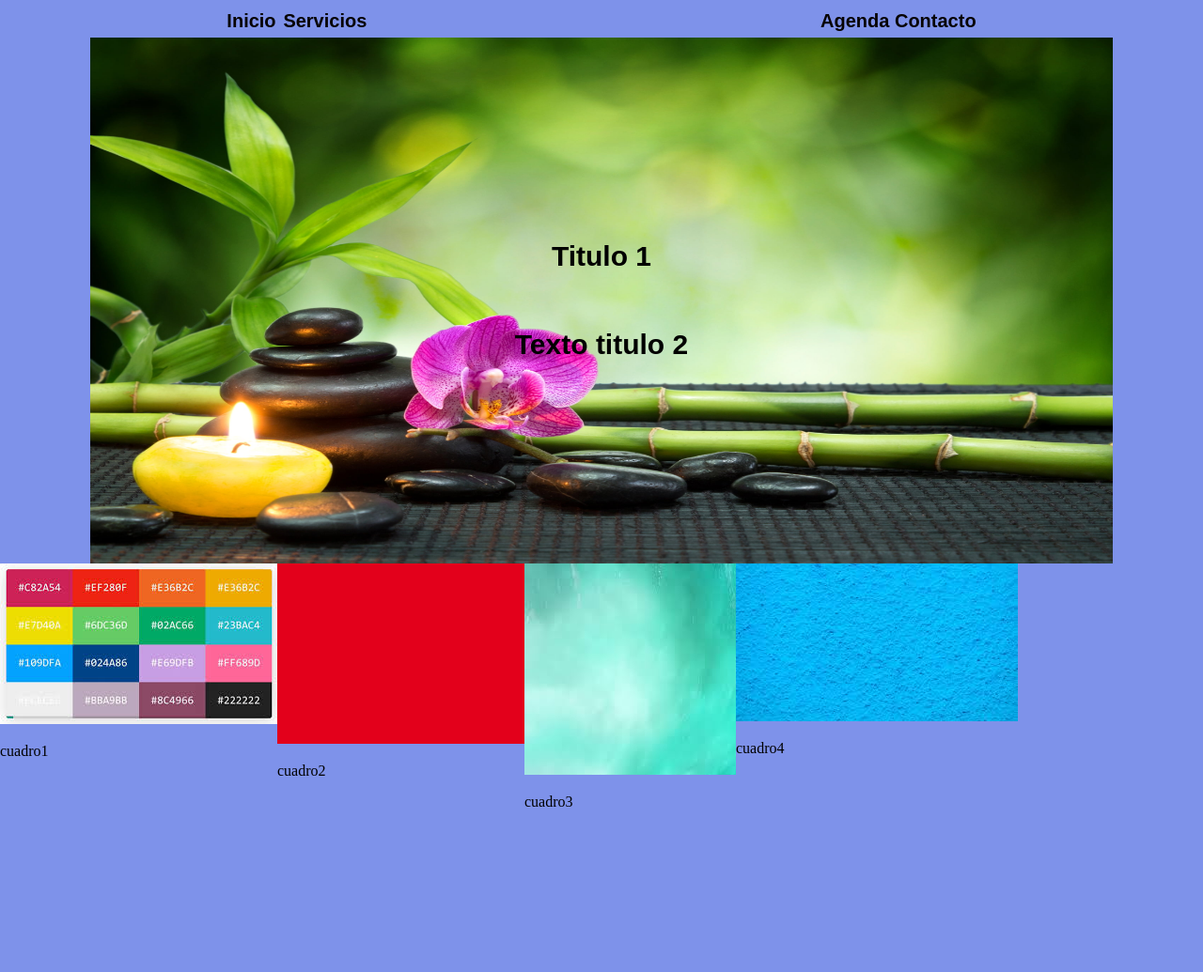
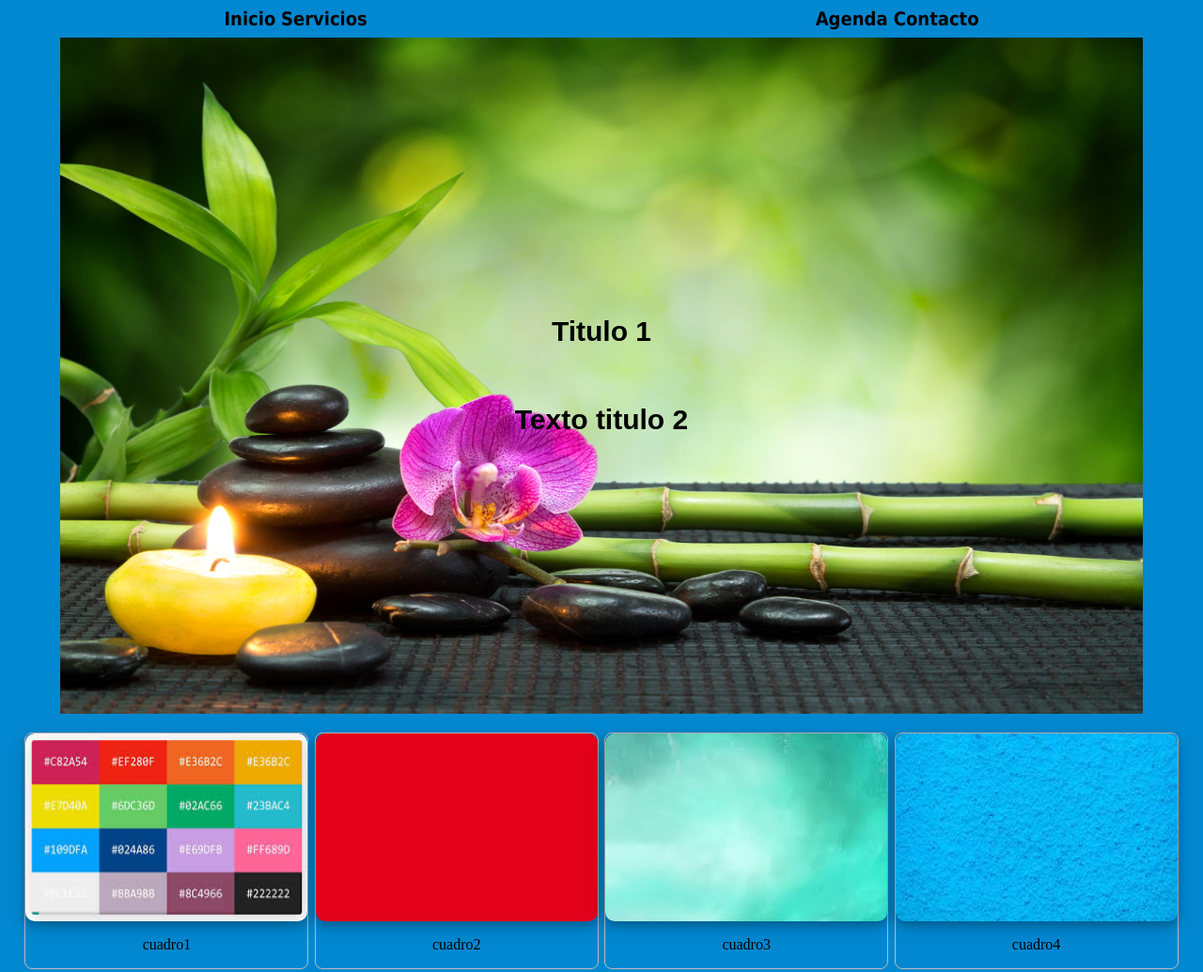
Before and after one commit to MisaelTTC/pyn2021, a plain HTML site: page index.html in a window 1280 px wide. Shown: the whole page at 94% size. Before the commit the page ends 879 px from the top, so only its background shows below. Drawn offline with Linux system fonts and the light colour scheme.

Commit message:
sass aplicado

```diff
--- /dev/null
+++ b/assets/css/_variables.scss
@@ -0,0 +1,3 @@
+$bakgd-col: #0288D1;
+$txt-size: 20px;
+$txt-type:tahoma;
--- /dev/null
+++ b/assets/css/main.scss
@@ -0,0 +1,90 @@
+@import 'variables';
+
+body {
+    margin: 0;
+    background-color: $bakgd-col;
+}
+nav{
+    font-size: $txt-size;
+    font-family: $txt-type;
+    width: 100%;
+    height: 40px;
+    padding: 0px 0px 0px 0px;
+    display: flex;
+    justify-content: space-around;
+    align-items: center;
+}
+#inicio{
+    font-size: $txt-size;
+    /*font-family:monospace;*/
+    font-weight: bolder;
+    color: rgb(10, 6, 6);
+    text-decoration: none;
+    display: flex;
+    justify-content: space-between;
+    align-items: center;
+}
+.menu-home{
+    color: rgb(7, 3, 3);
+    /*font-family:monospace ;*/
+    font-weight: bolder;
+    text-decoration: none;
+    font-size: $txt-size;
+}
+.hero_container{
+    width: 100%;
+    height: 90vh;
+    background-image: url(../Images/wallpaperbetter.jpg);
+    /*background-size: cover;*/
+    background-position: center;
+    background-repeat: no-repeat;
+    /*background-position-x: center center;*/
+    background-size: 90% 100%;
+    /*margin-right: 20px;*/
+    display:flex;
+    flex-direction: column;
+    justify-content: center;
+    align-items: center;
+    font-weight: bolder;
+    font-family: sans-serif;
+}
+.hero_texto {
+    font-size: $txt-size+10;
+    display:flex;
+    flex-direction: column;
+    align-items: center;
+}
+.card {
+    border-radius: 8px;
+    display: flex;
+    flex-direction: column;
+    align-items: center;
+    border: 1px solid rgb(190, 186, 186);
+   /*box-shadow: 0 4px 8px 0 rgba(0, 0, 0, 0.2), 0 6px 20px 0 rgba(0, 0, 0, 0.19);
+   /* height: 15vh;*/
+}
+img{
+    border-radius: 10px;
+    box-shadow: 0 4px 8px 0 rgba(0, 0, 0, 0.2), 0 6px 20px 0 rgba(0, 0, 0, 0.19);
+}
+.card_container {
+    padding: 20px;
+    display:flex;
+    flex-direction: row;
+    flex-wrap: wrap;
+    justify-content: space-evenly;
+ /*
+*/
+}
+
+@media screen and (max-width: 600px){
+    nav {
+      background-color:cyan;
+      height: auto;
+      display: block;
+    }
+    .hero_container{
+        background-image: url(../Images/images02.jpeg);
+        height: 50vh;
+    }
+}
--- a/index.html
+++ b/index.html
@@ -27,35 +27,35 @@
         </div>
     </div>
 
-    <div class= "card_container">
-        <div class="card">
-            <div>
-                <img src="../pyn2021/assets/Images/image00.jpeg" >
+ <!--   <div class= "card_container"> -->
+        <div class="card_container">
+            <div class="card">
+                <img src="../pyn2021/assets/Images/image00.jpeg" alt="" width="300" height="200">
                 <div >
                     <p>cuadro1</p>
                 </div>
             </div>
-            <div>
-                <img src="../pyn2021/assets/Images/image01.png" alt="">
-                <div >
+            <div class="card">
+                <img src="../pyn2021/assets/Images/image01.png" alt="" width="300" height="200">
+                 <div >
                     <p>cuadro2</p>
                 </div>
             </div>
-            <div>
-                <img src="../pyn2021/assets/Images/images02.jpeg" alt="">
-                <div >
+            <div class="card">
+                <img src="../pyn2021/assets/Images/images02.jpeg" alt="" width="300" height="200">
+                 <div >
                     <p>cuadro3</p>
                 </div>
             </div>
-            <div>
-                <img src="../pyn2021/assets/Images/images03.jpeg" alt="">
-                <div >
+            <div class="card">
+                <img src="../pyn2021/assets/Images/images03.jpeg" alt="" width="300" height="200">
+                 <div >
                     <p>cuadro4</p>
                 </div>
             </div>
         </div>
-
+ <!--
     </div>
-    <!-- esto esta aqui para comentarios -->
+    esto esta aqui para comentarios -->
 </body>
 </html>
```
Also changed, not shown: assets/css/main.css, 1 other file.
